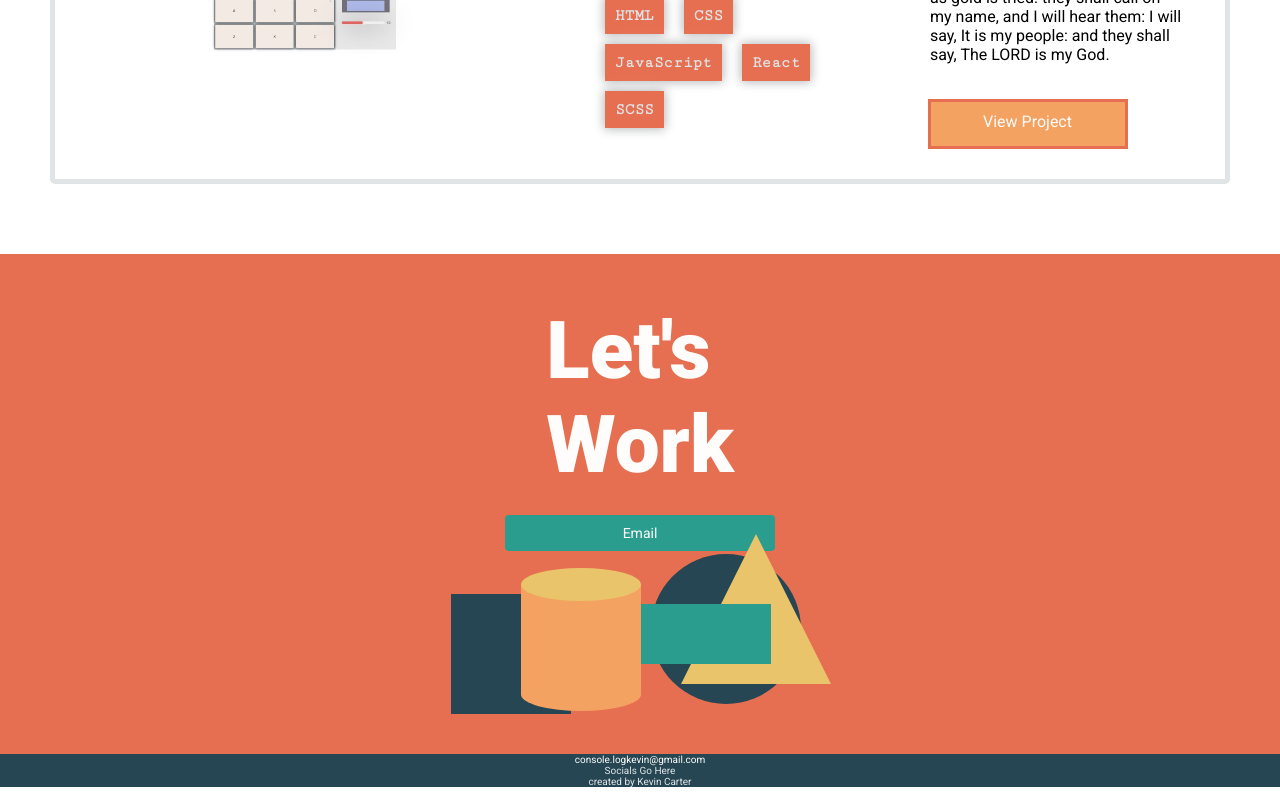
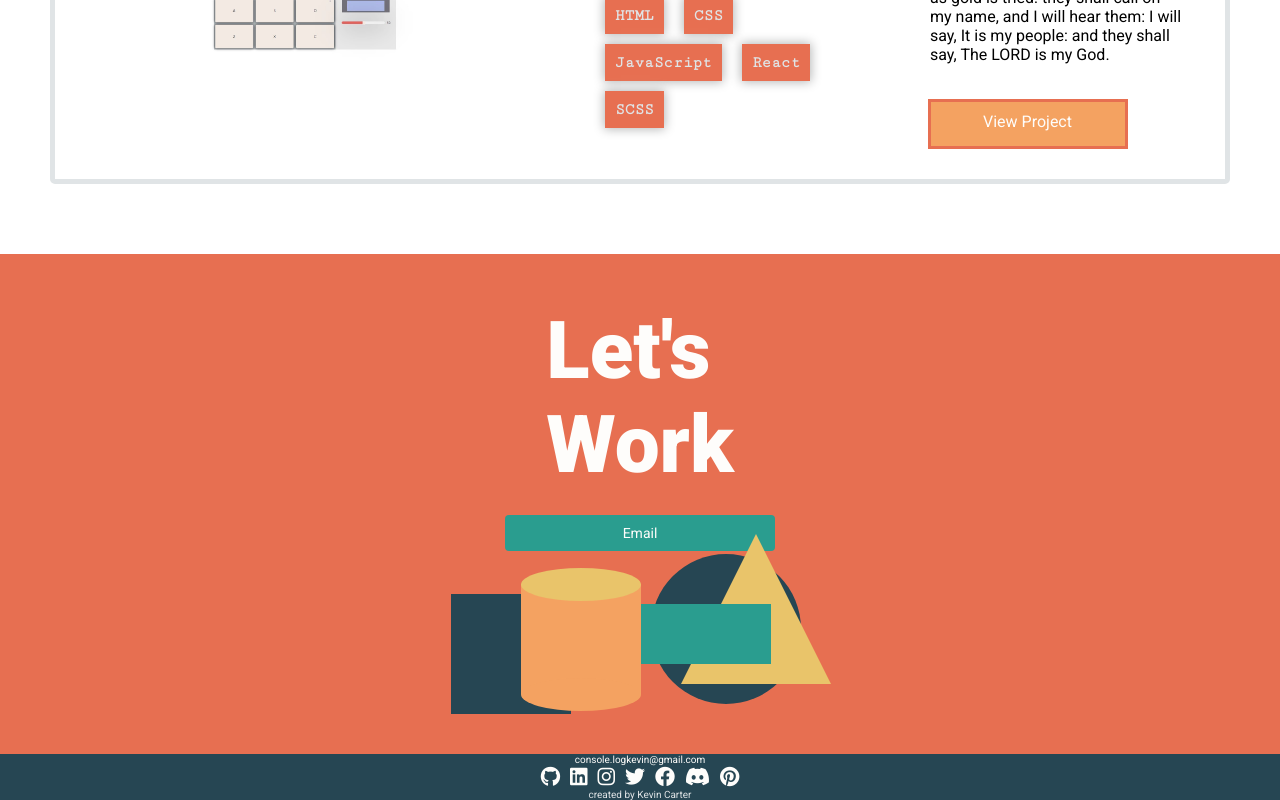
Before and after one commit to kvncrtr/portfolio, a React (Vite) app: page / in a window 1280 px wide. Shown: the part 2979-3779 px from the top of the page. Built offline with nearby package versions, Linux system fonts and the light colour scheme.

Commit message:
import all icons from font awesome

```diff
--- a/index.html
+++ b/index.html
@@ -4,6 +4,7 @@
     <meta charset="UTF-8" />
     <meta name="viewport" content="width=device-width, initial-scale=1.0" />
     <title>Kevin Carter's Portfolio</title>
+    <link rel="stylesheet" href="https://cdnjs.cloudflare.com/ajax/libs/font-awesome/6.3.0/css/all.min.css" integrity="sha512-SzlrxWUlpfuzQ+pcUCosxcglQRNAq/DZjVsC0lE40xsADsfeQoEypE+enwcOiGjk/bSuGGKHEyjSoQ1zVisanQ==" crossorigin="anonymous" referrerpolicy="no-referrer" />
   </head>
 
   <body>
--- a/package.json
+++ b/package.json
@@ -9,6 +9,9 @@
     "preview": "vite preview"
   },
   "dependencies": {
+    "@fortawesome/fontawesome-svg-core": "^6.3.0",
+    "@fortawesome/free-solid-svg-icons": "^6.3.0",
+    "@fortawesome/react-fontawesome": "^0.2.0",
     "font-awesome": "^4.7.0",
     "react": "^18.2.0",
     "react-dom": "^18.2.0",
--- a/src/components/Footer.jsx
+++ b/src/components/Footer.jsx
@@ -1,16 +1,54 @@
 import React from 'react'
-// import
 
 export default function Footer() {
 let email = 'console.logkevin@gmail.com'
 
+let github = 'https://github.com/kvncrtr'
+let linkedin = 'https://www.linkedin.com/in/kevin-carter-4a4886105/'
+let instagram = 'https://www.instagram.com/kvncrtr/'
+let twitter = 'https://twitter.com/kvncrtrr'
+let facebook = 'https://www.facebook.com/profile.php?id=100081612963330'
+let discord = 'https://discordapp.com/users/1043157398354940034'
+let pinterest = 'https://www.pinterest.com/repaygod/'
+
    return (
    <footer className={'section footer--section'}>
       <a href={email}>console.logkevin@gmail.com</a>
+
       <div className={'footer--icon-container'}>
-      Socials Go Here
+
+         <a className={'footer--icon'} href={github} alt='github' target='_blank'>
+            <i className={'fa-brands fa-github'}></i>
+         </a>
+
+         <a className={'footer--icon'} href={linkedin} alt='linkedin' target='_blank'>
+            <i className={'fa-brands fa-linkedin'}></i>
+         </a>
+
+         <a className={'footer--icon'} href={instagram} alt='instagram' target='_blank'>
+            <i className={'fa-brands fa-instagram'}></i>
+         </a>
+
+         <a className={'footer--icon'} href={twitter} alt='twitter' target='_blank'>
+            <i className={'fa-brands fa-twitter'}></i>
+         </a>
+
+         <a className={'footer--icon'} href={facebook} alt='facebook' target='_blank'>
+            <i className={'fa-brands fa-facebook'}></i>
+         </a>
+
+         <a className={'footer--icon'} href={discord} alt='discord' target='_blank'>
+            <i className={'fa-brands fa-discord'}></i>
+         </a>
+
+         <a className={'footer--icon'} href={pinterest} alt='pinterest' target='_blank'>
+            <i className={'fa-brands fa-pinterest'}></i>
+         </a>
+
       </div>
+
       <p>created by Kevin Carter</p>
+
    </footer>
  )
 }
--- a/src/styles/app.css
+++ b/src/styles/app.css
@@ -972,3 +972,17 @@ nav a:hover {
    color: var(--primary-light);
    text-align: center;
 }
+
+.footer--icon-case {
+   width: min-content;
+   margin: 0 auto;
+   background-color: red;
+}
+
+.footer--icon {
+   font-size: 2rem;
+}
+
+.footer--icon +  .footer--icon {
+   margin-left: 1rem;
+}
```
Also changed, not shown: 1 other file (tests, documents, lock files or other folders).
